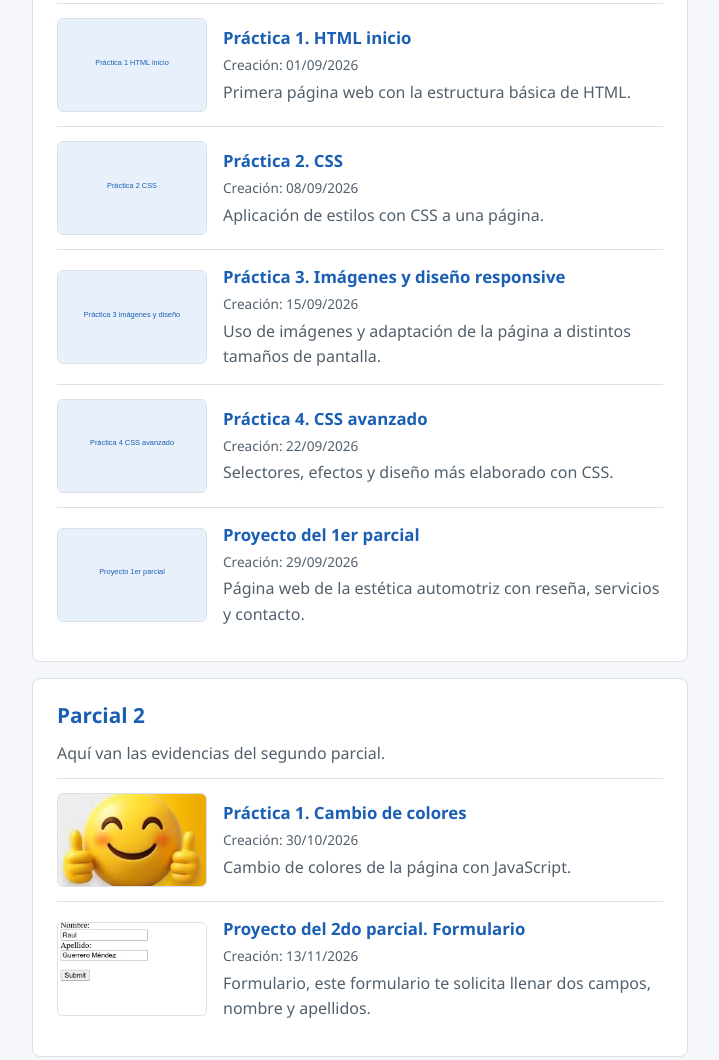
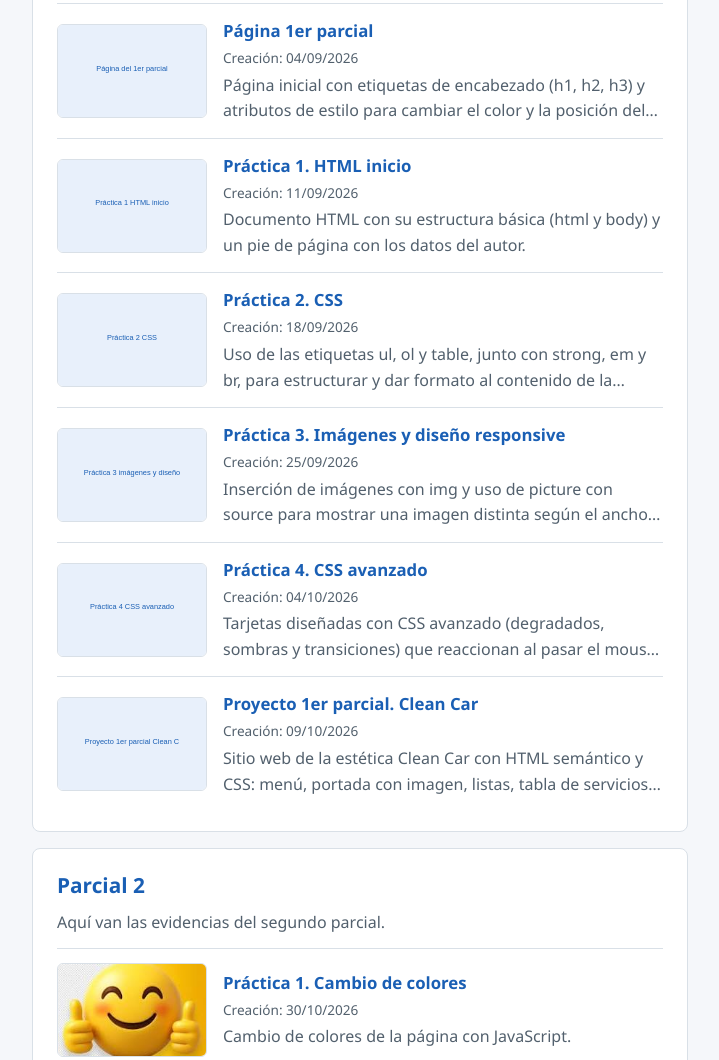
Before and after one commit to graul4988-rguerrerom/desarrolloweb271, a plain HTML site: page index.html in a window 1280 px wide. Shown: the part 546-1606 px from the top of the page, without its empty margins (382-1101 px from the left). Drawn offline with Linux system fonts and the light colour scheme.

Commit message:
Add files via upload

```diff
--- a/index.html
+++ b/index.html
@@ -138,48 +138,58 @@
       <h2>Parcial 1</h2>
       <p>Aquí van las evidencias del primer parcial.</p>
 
+
       <article class="trabajo">
-        <a href="practica1/index.html"><img src="img/practica1.png" alt="Práctica 1 HTML inicio"></a>
+        <a href="1er_parcial/practica_0_parcial/practica0parcial.html"><img src="1er_parcial/practica_0_parcial/captura.jpeg" alt="Página del 1er parcial"></a>
         <div>
-          <h3><a href="practica1/index.html">Práctica 1. HTML inicio</a></h3>
-          <span class="fecha">Creación: <time datetime="2026-09-01">01/09/2026</time></span>
-          <p>Primera página web con la estructura básica de HTML.</p>
+          <h3><a href="1er_parcial/practica_0_parcial/practica0parcial.html">Página 1er parcial</a></h3>
+          <span class="fecha">Creación: <time datetime="2026-09-04">04/09/2026</time></span>
+          <p>Página inicial con etiquetas de encabezado (h1, h2, h3) y atributos de estilo para cambiar el color y la posición del texto.</p>
         </div>
       </article>
 
       <article class="trabajo">
-        <a href="practica2/index.html"><img src="img/practica2.png" alt="Práctica 2 CSS"></a>
+        <a href="1er_parcial/practica_1_html/practica1.html"><img src="1er_parcial/practica_1_html/captura.jpeg" alt="Práctica 1 HTML inicio"></a>
         <div>
-          <h3><a href="practica2/index.html">Práctica 2. CSS</a></h3>
-          <span class="fecha">Creación: <time datetime="2026-09-08">08/09/2026</time></span>
-          <p>Aplicación de estilos con CSS a una página.</p>
+          <h3><a href="1er_parcial/practica_1_html/practica1.html">Práctica 1. HTML inicio</a></h3>
+          <span class="fecha">Creación: <time datetime="2026-09-11">11/09/2026</time></span>
+          <p>Documento HTML con su estructura básica (html y body) y un pie de página con los datos del autor.</p>
         </div>
       </article>
 
       <article class="trabajo">
-        <a href="practica_3_imagenes/"><img src="practica_3_imagenes/pic_trulli.jpg" alt="Práctica 3 imágenes y diseño responsive"></a>
+        <a href="1er_parcial/practica_2_css/practica2.html"><img src="1er_parcial/practica_2_css/captura.jpeg" alt="Práctica 2 CSS"></a>
         <div>
-          <h3><a href="practica_3_imagenes/">Práctica 3. Imágenes y diseño responsive</a></h3>
-          <span class="fecha">Creación: <time datetime="2026-09-15">15/09/2026</time></span>
-          <p>Uso de imágenes y adaptación de la página a distintos tamaños de pantalla.</p>
+          <h3><a href="1er_parcial/practica_2_css/practica2.html">Práctica 2. CSS</a></h3>
+          <span class="fecha">Creación: <time datetime="2026-09-18">18/09/2026</time></span>
+          <p>Uso de las etiquetas ul, ol y table, junto con strong, em y br, para estructurar y dar formato al contenido de la página.</p>
         </div>
       </article>
 
       <article class="trabajo">
-        <a href="practica4/index.html"><img src="img/practica4.png" alt="Práctica 4 CSS avanzado"></a>
+        <a href="1er_parcial/practica_3_imagenes/practica3.html"><img src="1er_parcial/practica_3_imagenes/captura.jpeg" alt="Práctica 3 imágenes y diseño responsive"></a>
         <div>
-          <h3><a href="practica4/index.html">Práctica 4. CSS avanzado</a></h3>
-          <span class="fecha">Creación: <time datetime="2026-09-22">22/09/2026</time></span>
-          <p>Selectores, efectos y diseño más elaborado con CSS.</p>
+          <h3><a href="1er_parcial/practica_3_imagenes/practica3.html">Práctica 3. Imágenes y diseño responsive</a></h3>
+          <span class="fecha">Creación: <time datetime="2026-09-25">25/09/2026</time></span>
+          <p>Inserción de imágenes con img y uso de picture con source para mostrar una imagen distinta según el ancho de la pantalla.</p>
         </div>
       </article>
 
       <article class="trabajo">
-        <a href="proyecto1/index.html"><img src="img/proyecto1.png" alt="Proyecto 1er parcial"></a>
+        <a href="1er_parcial/practica_4_css_avanzado/practica4.html"><img src="1er_parcial/practica_4_css_avanzado/captura.jpeg" alt="Práctica 4 CSS avanzado"></a>
         <div>
-          <h3><a href="proyecto1/index.html">Proyecto del 1er parcial</a></h3>
-          <span class="fecha">Creación: <time datetime="2026-09-29">29/09/2026</time></span>
-          <p>Página web de la estética automotriz con reseña, servicios y contacto.</p>
+          <h3><a href="1er_parcial/practica_4_css_avanzado/practica4.html">Práctica 4. CSS avanzado</a></h3>
+          <span class="fecha">Creación: <time datetime="2026-10-04">04/10/2026</time></span>
+          <p>Tarjetas diseñadas con CSS avanzado (degradados, sombras y transiciones) que reaccionan al pasar el mouse con la pseudoclase :hover.</p>
+        </div>
+      </article>
+
+      <article class="trabajo">
+        <a href="1er_parcial/proyecto_1er_parcial/index.html"><img src="1er_parcial/proyecto_1er_parcial/captura.jpeg" alt="Proyecto 1er parcial Clean Car"></a>
+        <div>
+          <h3><a href="1er_parcial/proyecto_1er_parcial/index.html">Proyecto 1er parcial. Clean Car</a></h3>
+          <span class="fecha">Creación: <time datetime="2026-10-09">09/10/2026</time></span>
+          <p>Sitio web de la estética Clean Car con HTML semántico y CSS: menú, portada con imagen, listas, tabla de servicios y datos de contacto.</p>
         </div>
       </article>
     </section>
@@ -202,7 +212,7 @@
         <div>
           <h3><a href="2do_parcial/formulario/formulario.html">Proyecto del 2do parcial. Formulario</a></h3>
           <span class="fecha">Creación: <time datetime="2026-11-13">13/11/2026</time></span>
-          <p> Formulario, este formulario te solicita llenar dos campos, nombre y apellidos.</p>
+          <p>DESCRIBE aquí tu proyecto en máximo dos renglones.</p>
         </div>
       </article>
     </section>
```
